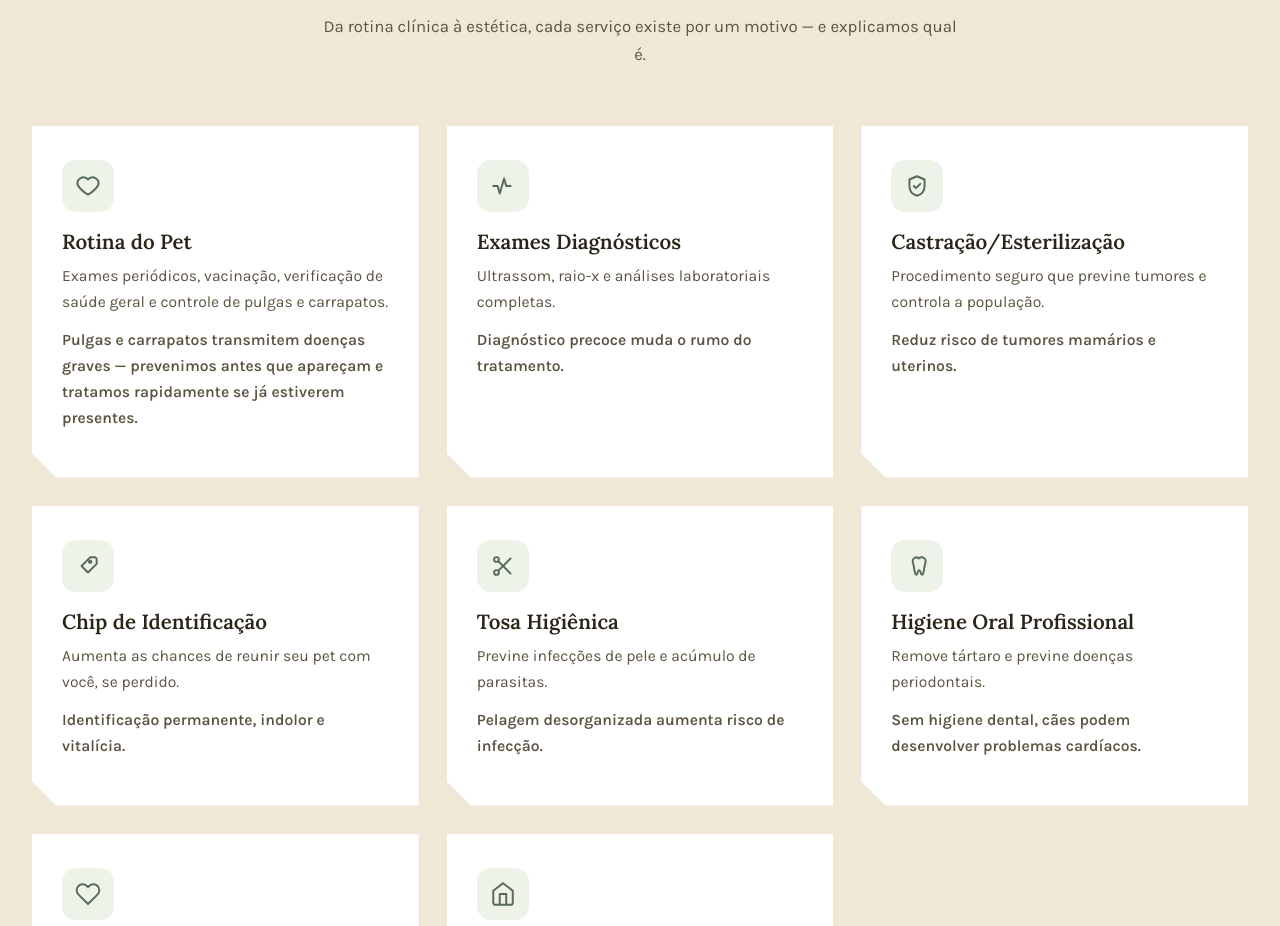
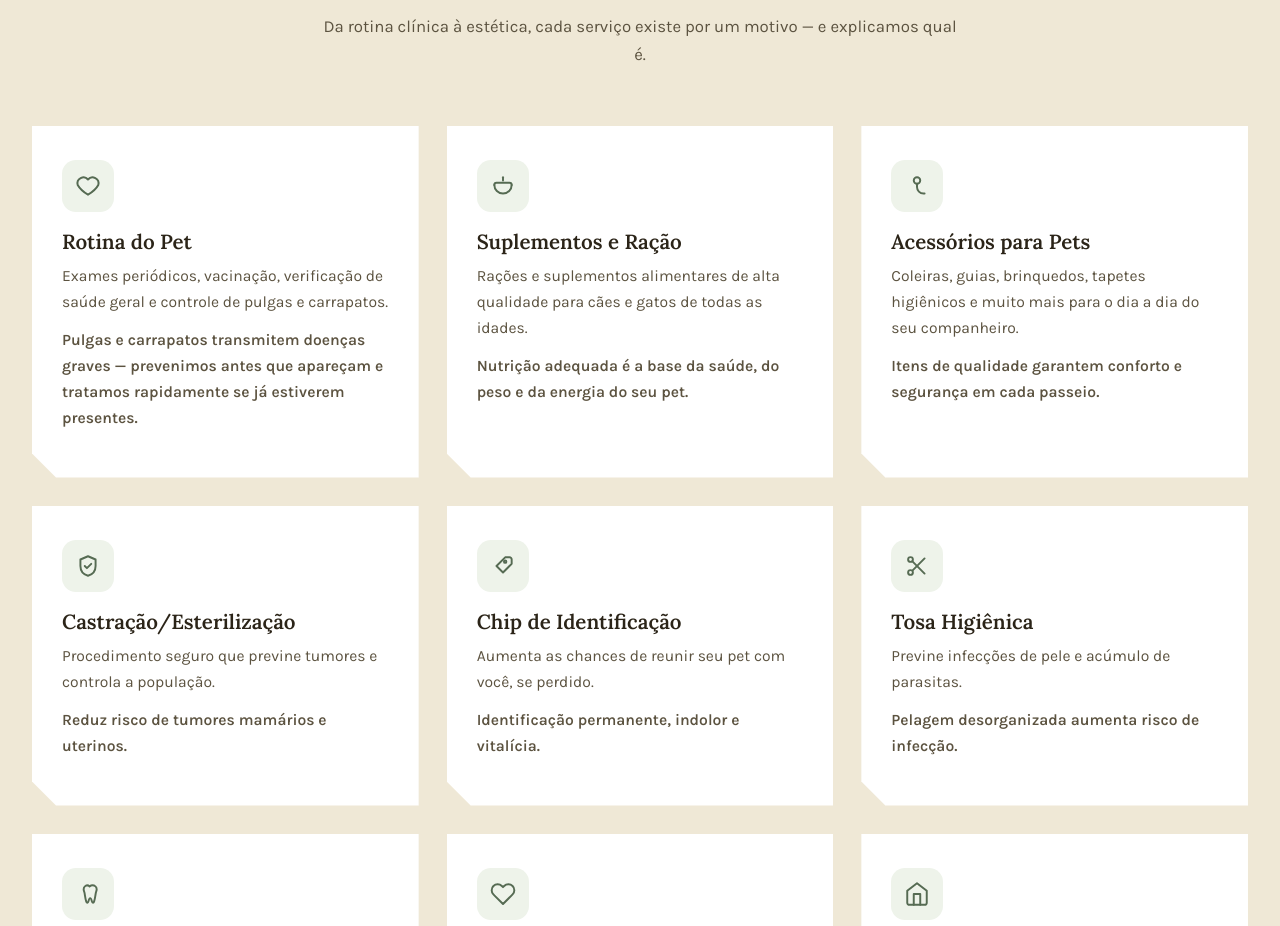
Before and after one commit to glouzada/toca-das-patas, a Next.js app: page / in a window 1280 px wide. Shown: the part 1946-2872 px from the top of the page. Built offline with nearby package versions, Linux system fonts and the light colour scheme.

Commit message:
Replace 'Exames Diagnósticos' card (equipment Luiza doesn't have) with two retail cards: Suplementos e Ração, Acessórios para Pets

```diff
--- a/src/pages/index.tsx
+++ b/src/pages/index.tsx
@@ -170,12 +170,26 @@ export default function Home() {
             <div className={styles.serviceCard}>
               <div className={styles.cardIcon}>
                 <svg width="26" height="26" viewBox="0 0 24 24" fill="none" stroke="#566B53" strokeWidth={1.8} strokeLinecap="round" strokeLinejoin="round">
-                  <path d="M3 12h4l2 7 4-14 2 7h4" />
+                  <path d="M4 11a8 8 0 0 0 16 0" />
+                  <path d="M4 11a2 2 0 0 1 2-2h12a2 2 0 0 1 2 2" />
+                  <path d="M12 4v3" />
                 </svg>
               </div>
-              <h3>Exames Diagnósticos</h3>
-              <p>Ultrassom, raio-x e análises laboratoriais completas.</p>
-              <p className={styles.cardNote}>Diagnóstico precoce muda o rumo do tratamento.</p>
+              <h3>Suplementos e Ração</h3>
+              <p>Rações e suplementos alimentares de alta qualidade para cães e gatos de todas as idades.</p>
+              <p className={styles.cardNote}>Nutrição adequada é a base da saúde, do peso e da energia do seu pet.</p>
+            </div>
+
+            <div className={styles.serviceCard}>
+              <div className={styles.cardIcon}>
+                <svg width="26" height="26" viewBox="0 0 24 24" fill="none" stroke="#566B53" strokeWidth={1.8} strokeLinecap="round" strokeLinejoin="round">
+                  <circle cx="12" cy="7" r="3" />
+                  <path d="M12 10v3c0 3.3 2.7 6 6 6h1" />
+                </svg>
+              </div>
+              <h3>Acessórios para Pets</h3>
+              <p>Coleiras, guias, brinquedos, tapetes higiênicos e muito mais para o dia a dia do seu companheiro.</p>
+              <p className={styles.cardNote}>Itens de qualidade garantem conforto e segurança em cada passeio.</p>
             </div>
 
             <div className={styles.serviceCard}>
```
